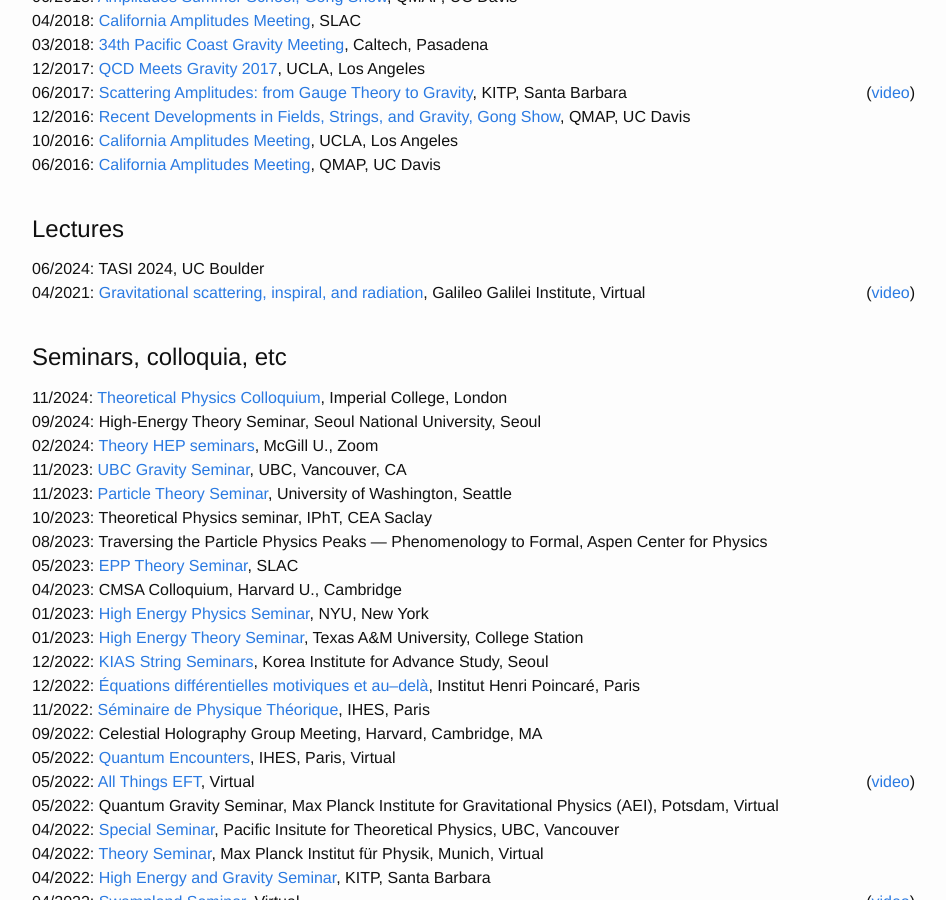
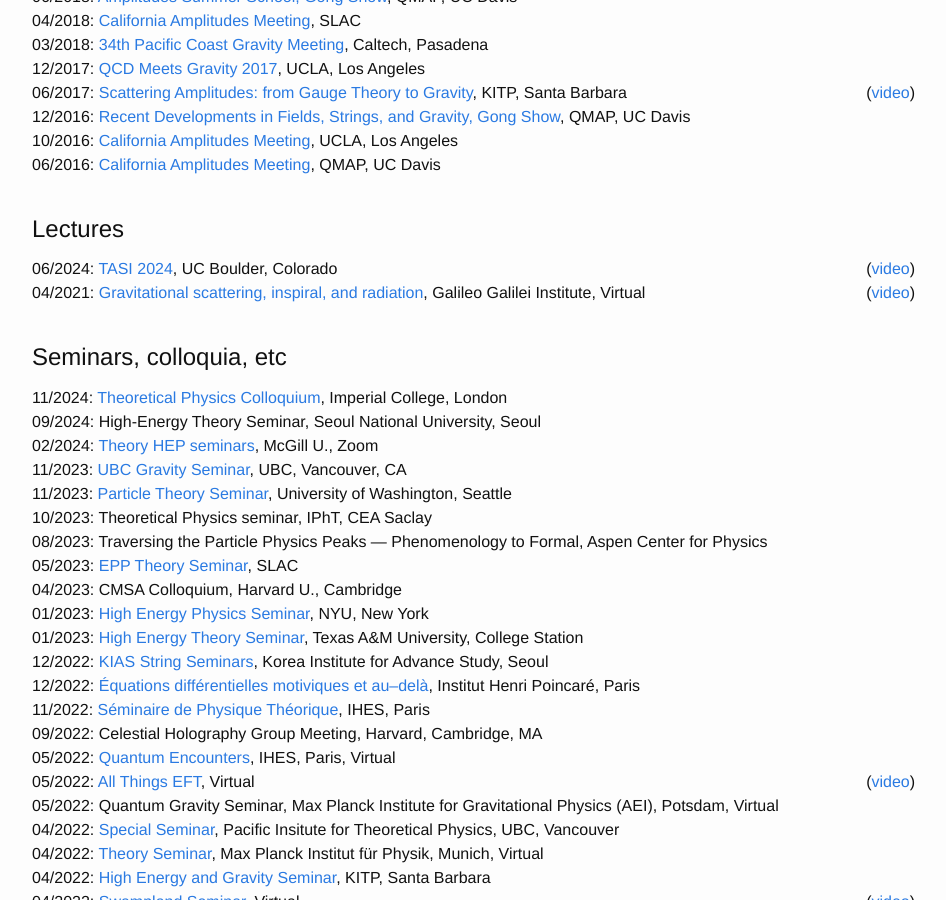
Before and after one commit to julioparra/julioparra.github.io, a Jekyll site: the page built from index.md, in a window 1280 px wide and 900 px high, scrolled down 2755 px. Shown: the whole window, without its empty margins (168-1114 px from the left). Built offline with Jekyll 4.4.1, drawn with Linux system fonts in a browser that asks for light colours; nearby versions of some CDN libraries.

Commit message:
Added TASI videos

```diff
--- a/_data/talks.yml
+++ b/_data/talks.yml
@@ -207,10 +207,10 @@
 - date: 2024-06-03
   name: TASI 2024
   type: lectures
-  link:
+  link: https://sites.google.com/colorado.edu/tasi-2024-hub
   institution: UC Boulder
-  location:
-  video:
+  location: Colorado
+  video: https://youtube.com/playlist?list=PLunZtuemnQ1dKm_HVNrTuT1X95sXlELib
 
 - date: 2024-02-26
   name: Theory HEP seminars
```
